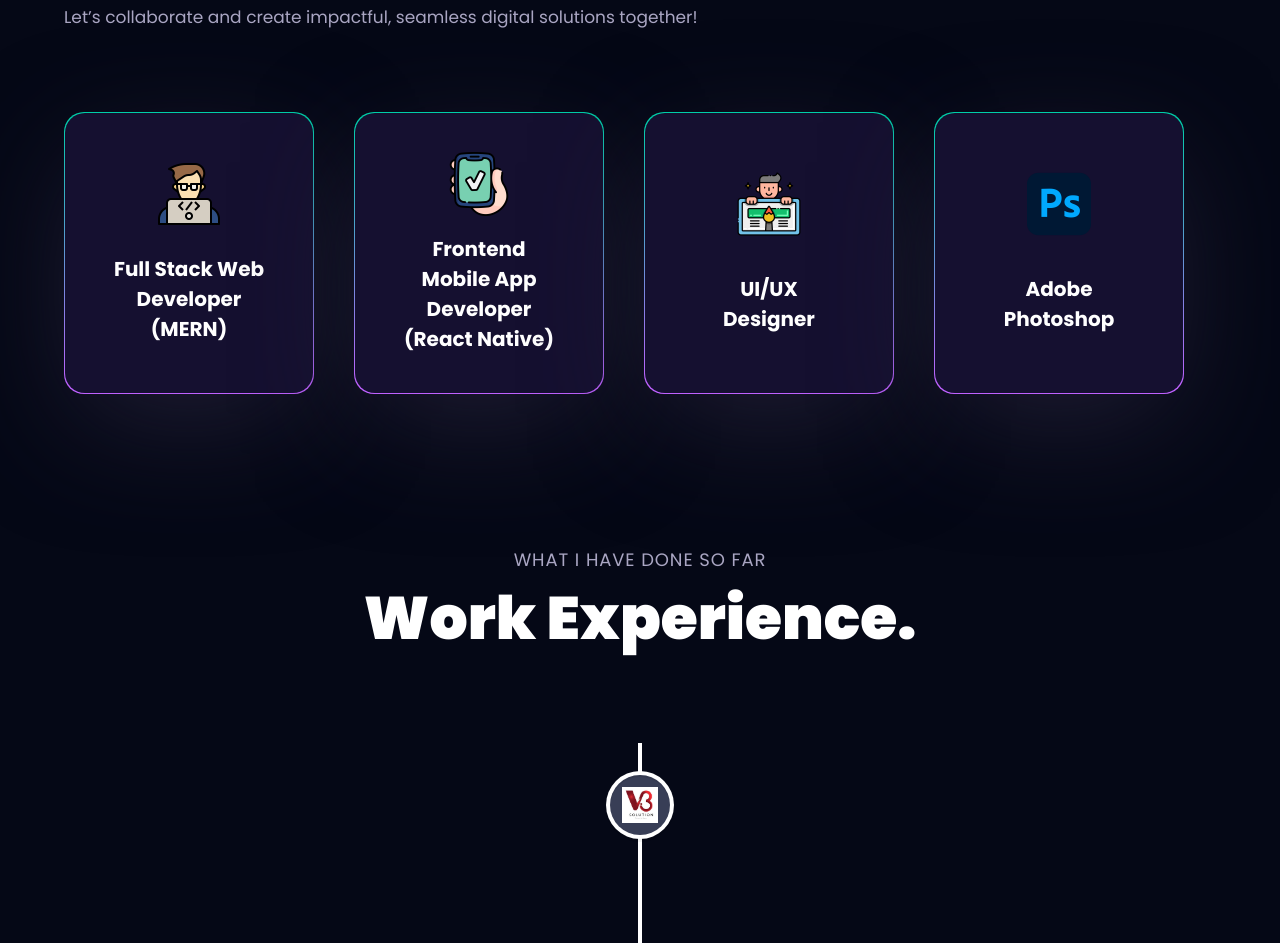
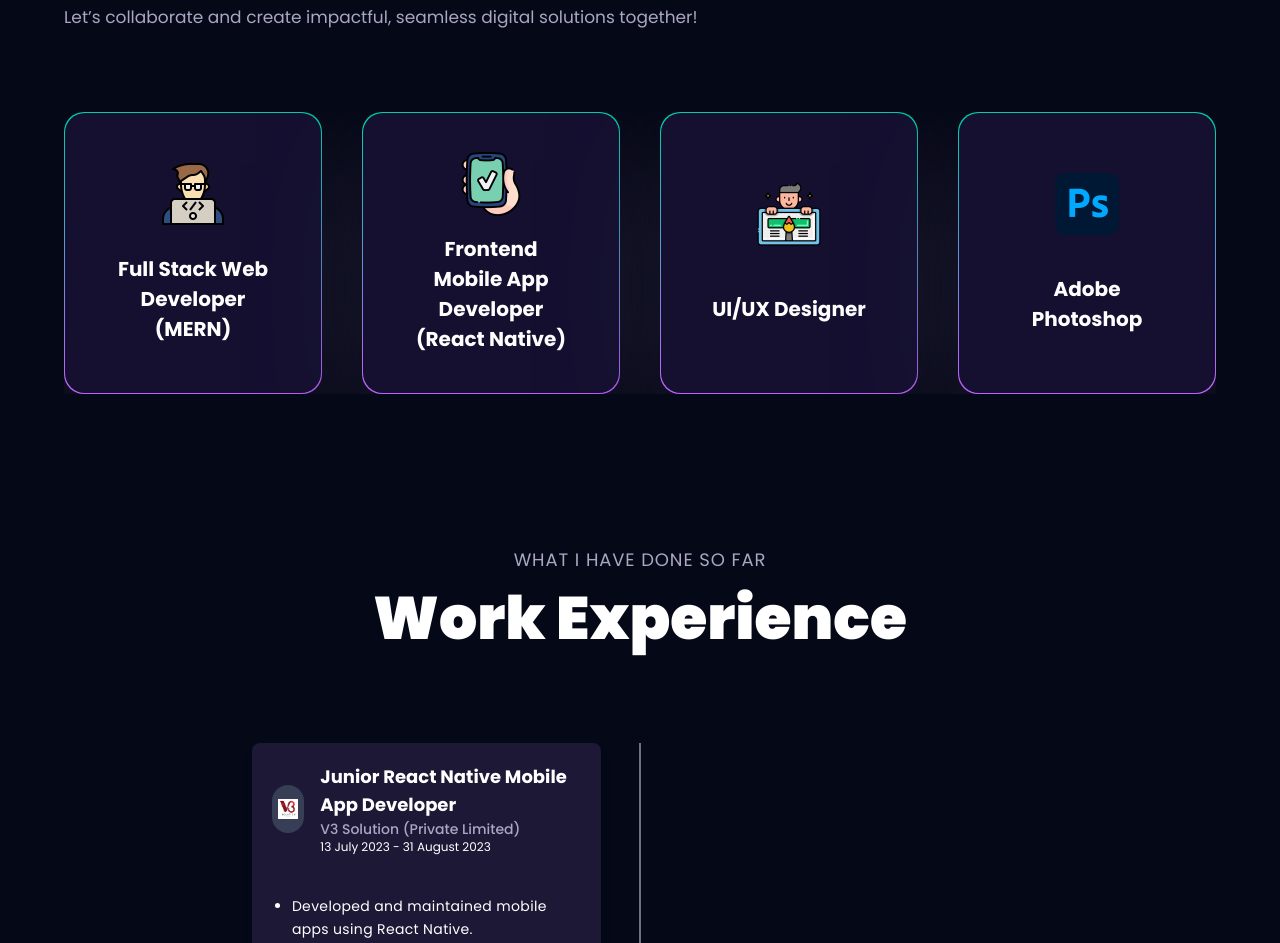
Before and after one commit to itshahryar/portfolio, a React (Vite) app: page / in a window 1280 px wide. Shown: the part 1169-2112 px from the top of the page. Built offline with nearby package versions, Linux system fonts and the light colour scheme.

Commit message:
commenting out the motion rendering for better optimization after deployment

```diff
--- a/src/components/About.jsx
+++ b/src/components/About.jsx
@@ -1,60 +1,100 @@
+//code with motion and 3D rendering (Framer Motion and React Tilt)
+// import React from "react";
+// import { Tilt } from 'react-tilt';
+// import { motion } from "framer-motion";
+
+// import { styles } from "../style";
+// import { services } from "../constants";
+// import { SectionWrapper } from "../hoc";
+// import { fadeIn, textVariant } from "../utils/motion";
+
+// const ServiceCard = ({ index, title, icon }) => (
+//   <Tilt className='xs:w-[250px] w-full'>
+//     <motion.div
+//       variants={fadeIn("right", "spring", index * 0.5, 0.75)}
+//       className='w-full green-pink-gradient p-[1px] rounded-[20px] shadow-card'
+//     >
+//       <div
+//         options={{
+//           max: 45,
+//           scale: 1,
+//           speed: 450,
+//         }}
+//         className='bg-tertiary rounded-[20px] py-5 px-12 min-h-[280px] flex justify-evenly items-center flex-col'
+//       >
+//         <img
+//           src={icon}
+//           alt='web-development'
+//           className='w-16 h-16 object-contain'
+//         />
+
+//         <h3 className='text-white text-[20px] font-bold text-center'>
+//           {title}
+//         </h3>
+//       </div>
+//     </motion.div>
+//   </Tilt>
+// );
+
+// const About = () => {
+//   return (
+//     <>
+//       <motion.div variants={textVariant()}>
+//         <p className={styles.sectionSubText}>Introduction</p>
+//         <h2 className={styles.sectionHeadText}>Overview.</h2>
+//       </motion.div>
+
+//       <motion.p
+//         variants={fadeIn("", "", 0.1, 1)}
+//         className='mt-4 text-secondary text-[17px] max-w-3xl leading-[30px]'
+//       >
+// I'm Shahryar, a passionate Computer Scientist focused on the MERN stack (MongoDB, Express.js, React, and Node.js) for web development, with React Native as my secondary skill for frontend mobile app development. I create intuitive UI/UX designs to ensure seamless and user-friendly experiences across platforms.
+// In addition to my development skills, I also work with Adobe Photoshop to design logos, posters, and flyers that stand out.
+// Let’s collaborate and create impactful, seamless digital solutions together!
+//       </motion.p>
+
+//       <div className='mt-20 flex flex-wrap gap-10'>
+//         {services.map((service, index) => (
+//           <ServiceCard key={service.title} index={index} {...service} />
+//         ))}
+//       </div>
+//     </>
+//   );
+// };
+
+// export default SectionWrapper(About, "about");
+
 import React from "react";
-import { Tilt } from 'react-tilt';
-import { motion } from "framer-motion";
-
 import { styles } from "../style";
 import { services } from "../constants";
 import { SectionWrapper } from "../hoc";
-import { fadeIn, textVariant } from "../utils/motion";
 
-const ServiceCard = ({ index, title, icon }) => (
-  <Tilt className='xs:w-[250px] w-full'>
-    <motion.div
-      variants={fadeIn("right", "spring", index * 0.5, 0.75)}
-      className='w-full green-pink-gradient p-[1px] rounded-[20px] shadow-card'
-    >
-      <div
-        options={{
-          max: 45,
-          scale: 1,
-          speed: 450,
-        }}
-        className='bg-tertiary rounded-[20px] py-5 px-12 min-h-[280px] flex justify-evenly items-center flex-col'
-      >
-        <img
-          src={icon}
-          alt='web-development'
-          className='w-16 h-16 object-contain'
-        />
-
-        <h3 className='text-white text-[20px] font-bold text-center'>
-          {title}
-        </h3>
-      </div>
-    </motion.div>
-  </Tilt>
+const ServiceCard = ({ title, icon }) => (
+  <div className="w-full green-pink-gradient p-[1px] rounded-[20px] shadow-card">
+    <div className="bg-tertiary rounded-[20px] py-5 px-12 min-h-[280px] flex justify-evenly items-center flex-col">
+      <img src={icon} alt="web-development" className="w-16 h-16 object-contain" />
+      <h3 className="text-white text-[20px] font-bold text-center">{title}</h3>
+    </div>
+  </div>
 );
 
 const About = () => {
   return (
     <>
-      <motion.div variants={textVariant()}>
+      <div>
         <p className={styles.sectionSubText}>Introduction</p>
         <h2 className={styles.sectionHeadText}>Overview.</h2>
-      </motion.div>
+      </div>
 
-      <motion.p
-        variants={fadeIn("", "", 0.1, 1)}
-        className='mt-4 text-secondary text-[17px] max-w-3xl leading-[30px]'
-      >
-I'm Shahryar, a passionate Computer Scientist focused on the MERN stack (MongoDB, Express.js, React, and Node.js) for web development, with React Native as my secondary skill for frontend mobile app development. I create intuitive UI/UX designs to ensure seamless and user-friendly experiences across platforms.
-In addition to my development skills, I also work with Adobe Photoshop to design logos, posters, and flyers that stand out.
-Let’s collaborate and create impactful, seamless digital solutions together!
-      </motion.p>
+      <p className="mt-4 text-secondary text-[17px] max-w-3xl leading-[30px]">
+        I'm Shahryar, a passionate Computer Scientist focused on the MERN stack (MongoDB, Express.js, React, and Node.js) for web development, with React Native as my secondary skill for frontend mobile app development. I create intuitive UI/UX designs to ensure seamless and user-friendly experiences across platforms.
+        In addition to my development skills, I also work with Adobe Photoshop to design logos, posters, and flyers that stand out.
+        Let’s collaborate and create impactful, seamless digital solutions together!
+      </p>
 
-      <div className='mt-20 flex flex-wrap gap-10'>
-        {services.map((service, index) => (
-          <ServiceCard key={service.title} index={index} {...service} />
+      <div className="mt-20 flex gap-10 overflow-x-auto">
+        {services.map((service) => (
+          <ServiceCard key={service.title} {...service} />
         ))}
       </div>
     </>
--- a/src/components/Experience.jsx
+++ b/src/components/Experience.jsx
@@ -1,58 +1,137 @@
+// import React from "react";
+// import {
+//   VerticalTimeline,
+//   VerticalTimelineElement,
+// } from "react-vertical-timeline-component";
+// import { motion } from "framer-motion";
+
+// import "react-vertical-timeline-component/style.min.css";
+
+// import { styles } from "../style";
+// import { experiences } from "../constants";
+// import { SectionWrapper } from "../hoc";
+// import { textVariant } from "../utils/motion";
+
+// const ExperienceCard = ({ experience }) => {
+//   return (
+//     <VerticalTimelineElement
+//       contentStyle={{
+//         background: "#1d1836",
+//         color: "#fff",
+//       }}
+//       contentArrowStyle={{ borderRight: "7px solid  #232631" }}
+//       date={experience.date}
+//       iconStyle={{ background: experience.iconBg }}
+//       icon={
+//         <div className='flex justify-center items-center w-full h-full'>
+//           <img
+//             src={experience.icon}
+//             alt={experience.company_name}
+//             className='w-[60%] h-[60%] object-contain'
+//           />
+//         </div>
+//       }
+//     >
+//       <div>
+//         <h3 className='text-white text-[24px] font-bold'>{experience.title}</h3>
+//         <p
+//           className='text-secondary text-[16px] font-semibold'
+//           style={{ margin: 0 }}
+//         >
+//           {experience.company_name}
+//         </p>
+//       </div>
+
+//       <ul className='mt-5 list-disc ml-5 space-y-2'>
+//         {experience.points.map((point, index) => (
+//           <li
+//             key={`experience-point-${index}`}
+//             className='text-white-100 text-[14px] pl-1 tracking-wider'
+//           >
+//             {point}
+//           </li>
+//         ))}
+//       </ul>
+//     </VerticalTimelineElement>
+//   );
+// };
+
+// const Experience = () => {
+//   return (
+//     <>
+//       <motion.div variants={textVariant()}>
+//         <p className={`${styles.sectionSubText} text-center`}>
+//           What I have done so far
+//         </p>
+//         <h2 className={`${styles.sectionHeadText} text-center`}>
+//           Work Experience.
+//         </h2>
+//       </motion.div>
+
+//       <div className='mt-20 flex flex-col'>
+//         <VerticalTimeline>
+//           {experiences.map((experience, index) => (
+//             <ExperienceCard
+//               key={`experience-${index}`}
+//               experience={experience}
+//             />
+//           ))}
+//         </VerticalTimeline>
+//       </div>
+//     </>
+//   );
+// };
+
+// export default SectionWrapper(Experience, "work");
 import React from "react";
-import {
-  VerticalTimeline,
-  VerticalTimelineElement,
-} from "react-vertical-timeline-component";
 import { motion } from "framer-motion";
-
-import "react-vertical-timeline-component/style.min.css";
 
 import { styles } from "../style";
 import { experiences } from "../constants";
 import { SectionWrapper } from "../hoc";
 import { textVariant } from "../utils/motion";
 
-const ExperienceCard = ({ experience }) => {
+const ExperienceCard = ({ experience, isLeft }) => {
   return (
-    <VerticalTimelineElement
-      contentStyle={{
-        background: "#1d1836",
-        color: "#fff",
-      }}
-      contentArrowStyle={{ borderRight: "7px solid  #232631" }}
-      date={experience.date}
-      iconStyle={{ background: experience.iconBg }}
-      icon={
-        <div className='flex justify-center items-center w-full h-full'>
+    <div
+      className={`flex flex-col mb-10 p-5 rounded-lg shadow-lg bg-[#1d1836]
+        ${isLeft ? "self-start mr-5" : "self-end ml-5"}
+        w-full md:w-[45%]`}
+    >
+      {/* Icon and Title Section */}
+      <div className="flex items-center mb-5">
+        {/* Icon */}
+        <div
+          className="flex justify-center items-center w-12 h-12 rounded-full"
+          style={{ background: experience.iconBg }}
+        >
           <img
             src={experience.icon}
             alt={experience.company_name}
-            className='w-[60%] h-[60%] object-contain'
+            className="w-3/5 h-3/5 object-contain"
           />
         </div>
-      }
-    >
-      <div>
-        <h3 className='text-white text-[24px] font-bold'>{experience.title}</h3>
-        <p
-          className='text-secondary text-[16px] font-semibold'
-          style={{ margin: 0 }}
-        >
-          {experience.company_name}
-        </p>
+
+        {/* Title and Company Info */}
+        <div className="ml-4">
+          <h3 className="text-white text-lg font-bold">{experience.title}</h3>
+          <p className="text-secondary text-sm font-medium">{experience.company_name}</p>
+          <p className="text-white text-xs">{experience.date}</p>
+        </div>
       </div>
 
-      <ul className='mt-5 list-disc ml-5 space-y-2'>
+      {/* Points Section */}
+      <ul className="mt-5 list-disc ml-5 space-y-2">
         {experience.points.map((point, index) => (
           <li
             key={`experience-point-${index}`}
-            className='text-white-100 text-[14px] pl-1 tracking-wider'
+            className="text-white text-sm leading-relaxed tracking-wide"
           >
             {point}
           </li>
         ))}
       </ul>
-    </VerticalTimelineElement>
+    </div>
   );
 };
 
@@ -60,23 +139,24 @@ const Experience = () => {
   return (
     <>
       <motion.div variants={textVariant()}>
-        <p className={`${styles.sectionSubText} text-center`}>
-          What I have done so far
-        </p>
-        <h2 className={`${styles.sectionHeadText} text-center`}>
-          Work Experience.
-        </h2>
+        <p className={`${styles.sectionSubText} text-center`}>What I have done so far</p>
+        <h2 className={`${styles.sectionHeadText} text-center`}>Work Experience</h2>
       </motion.div>
 
-      <div className='mt-20 flex flex-col'>
-        <VerticalTimeline>
+      <div className="mt-20 flex justify-center items-center relative">
+        {/* Vertical Line: Hidden on small screens */}
+        <div className="absolute top-0 bottom-0 w-[2px] bg-gray-500 hidden md:block"></div>
+
+        {/* Cards Wrapper */}
+        <div className="flex flex-col space-y-10">
           {experiences.map((experience, index) => (
             <ExperienceCard
               key={`experience-${index}`}
               experience={experience}
+              isLeft={index % 2 === 0} // Alternate left and right based on index
             />
           ))}
-        </VerticalTimeline>
+        </div>
       </div>
     </>
   );
--- a/src/hoc/SectionWrapper.jsx
+++ b/src/hoc/SectionWrapper.jsx
@@ -1,24 +1,40 @@
-import { motion } from "framer-motion";
+// import { motion } from "framer-motion";
 
+// import { styles } from "../style";
+// import { staggerContainer } from "../utils/motion";
+
+// const StarWrapper = (Component, idName) =>
+//   function HOC() {
+//     return (
+//       <motion.section
+//         variants={staggerContainer()}
+//         initial='hidden'
+//         whileInView='show'
+//         viewport={{ once: true, amount: 0.25 }}
+//         className={`${styles.padding} max-w-7xl mx-auto relative z-0`}
+//       >
+//         <span className='hash-span' id={idName}>
+//           &nbsp;
+//         </span>
+
+//         <Component />
+//       </motion.section>
+//     );
+//   };
+
+// export default StarWrapper;
 import { styles } from "../style";
-import { staggerContainer } from "../utils/motion";
 
 const StarWrapper = (Component, idName) =>
   function HOC() {
     return (
-      <motion.section
-        variants={staggerContainer()}
-        initial='hidden'
-        whileInView='show'
-        viewport={{ once: true, amount: 0.25 }}
-        className={`${styles.padding} max-w-7xl mx-auto relative z-0`}
-      >
+      <section className={`${styles.padding} max-w-7xl mx-auto relative z-0`}>
         <span className='hash-span' id={idName}>
           &nbsp;
         </span>
 
         <Component />
-      </motion.section>
+      </section>
     );
   };
 
```
Also changed, not shown: src/components/Hero.jsx (+25 -16 lines), src/components/Tech.jsx (+29 -5 lines).
